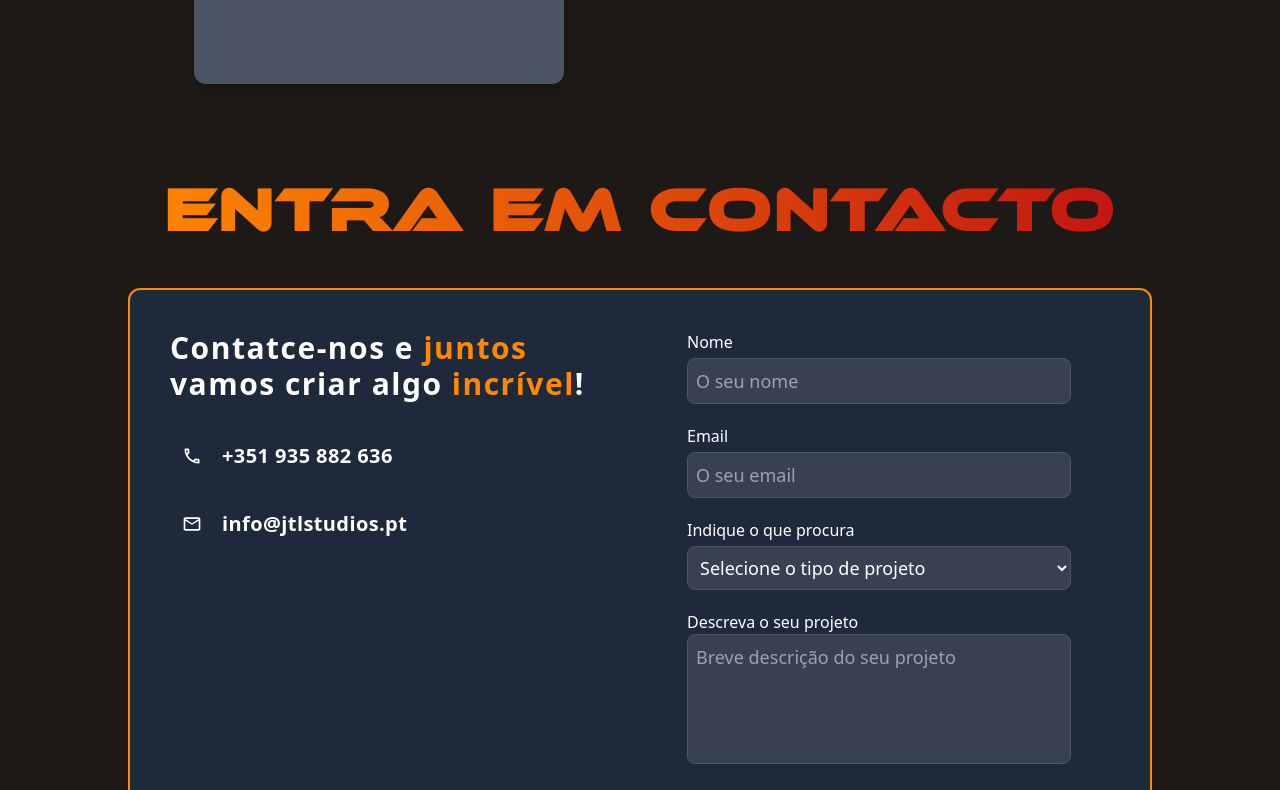
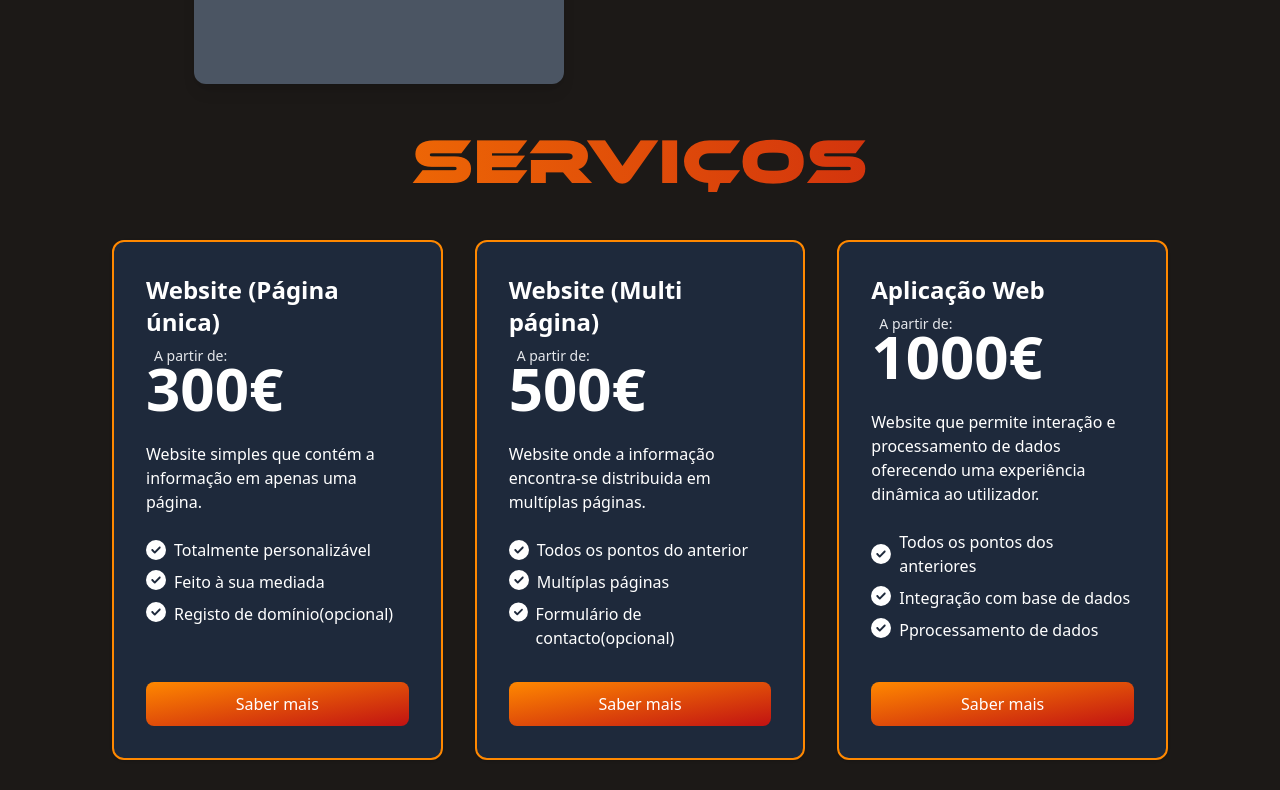
Before and after one commit to joselopes04/jtlstudios, a React (Create React App) app: page /#/ in a window 1280 px wide. Shown: the part 1260-2050 px from the top of the page. Built offline with nearby package versions, Linux system fonts and the light colour scheme.

Commit message:
services page

```diff
--- a/src/components/form.jsx
+++ b/src/components/form.jsx
@@ -36,7 +36,7 @@ const Form = () => {
             <h1 className="my-12 title">Entra em contacto</h1>
             <div className='grid max-w-5xl grid-cols-1 p-10 mb-12 transition-all border-2 gap-x-4 border-brandOrange rounded-xl sm:grid-cols-2 bg-slate-800'>
                 <div>
-                    <h2 className='text-xl font-bold leading-10 tracking-wider text-white sm:text-3xl'>
+                    <h2 className='text-xl font-bold tracking-wider text-white ng-10 sm:text-3xl'>
                         Contatce-nos e <span className='text-brandOrange'>juntos</span> vamos criar algo
                         <span className='text-brandOrange'> incrível</span>!
                     </h2>
@@ -64,17 +64,19 @@ const Form = () => {
                         <label className="mb-1 font-medium text-white ">Indique o que procura</label>
                         <select id="projectType" className="inputField">
                             <option value="" disabled selected>Selecione o tipo de projeto</option>
-                            <option value="website" >Website</option>
-                            <option value="webapp" >Web App</option>
+                            <option value="website" >Website (Página única)</option>
+                            <option value="website" >Website (Multi página)</option>
+                            <option value="Aplicação web" >Aplicação Web</option>
                             <option value="mobileapp" >Mobile App</option>
                             <option value="outro" >Outro</option>
+                            <option value="nãoSei" >Não tenho a certeza</option>
                         </select>
                     </div>
                     <div className="flex flex-col w-full mb-5">
                         <label className="font-medium text-white mb-21">Descreva o seu projeto</label>
                         <textarea id="description" rows="4" className="resize-none inputField" placeholder="Breve descrição do seu projeto"></textarea>
                     </div>
-                    <button onClick={(e) => sendEmail(e)} className="my-2 flex items-center gap-x-3 text-white focus:outline-none font-medium rounded-lg px-5 py-2.5 text-center bg-gradient-to-br orangeToRedGradient hover:opacity-70">
+                    <button onClick={(e) => sendEmail(e)} className="flex items-center button gap-x-3">
                         Enviar mensagem
                         <BsFillSendFill />
                     </button>
--- a/src/index.css
+++ b/src/index.css
@@ -66,3 +66,7 @@
 .inputField{
   @apply w-full p-2 text-lg text-white placeholder-gray-400 bg-gray-700 border border-gray-600 rounded-lg lg:w-96 focus:outline-none;
 }
+
+.button{
+  @apply my-2 text-white focus:outline-none font-medium rounded-lg px-5 py-2.5 text-center bg-gradient-to-br orangeToRedGradient hover:opacity-70;
+}
--- a/src/pages/home.jsx
+++ b/src/pages/home.jsx
@@ -1,6 +1,7 @@
 import React, { useEffect } from 'react';
 import { Link } from 'react-router-dom';
 import Form from '../components/form';
+import { FaCircleCheck } from "react-icons/fa6";
 
 const Home = () => {
 
@@ -11,9 +12,9 @@ const Home = () => {
                     <div className='flex flex-col max-w-2xl'>
                         <h1 className='w-full title'>You dream,</h1>
                         <h1 className='w-full title'>we develop!</h1>
-                        <hr className='h-[2px] my-5 border-none bg-gradient-to-r orangeToRedGradient' />
-                        <p className='text-3xl leading-10 text-center text-white'>Websites profissionais e personalizados para o seu sucesso online.</p>
-                        <a href="/#form"  className="w-64 mx-auto mt-6 text-white focus:outline-none font-medium rounded-lg px-5 py-2.5 text-center bg-gradient-to-br orangeToRedGradient hover:opacity-70">Saber mais</a>
+                        <hr className='h-[1px] my-5 border-none bg-gradient-to-r orangeToRedGradient' />
+                        <p className='text-3xl text-center text-white ng-10'>Websites profissionais e personalizados para o seu sucesso online.</p>
+                        <a href="/#form" className="w-64 mx-auto button">Saber mais</a>
                     </div>
                 </div>
                 <div className='flex justify-center mb-12 xl:w-1/2 xl:mb-0'>
@@ -38,9 +39,101 @@ const Home = () => {
                         Coming soon
                     </h3>
                 </div>
-                <div></div>
             </div>
-            <Form/>
+
+            <div>
+                <h1 className="title">Serviços</h1>
+                <section className="py-12">
+                    <div className="px-4 mx-auto">
+                        <div className="flex flex-wrap items-stretch -mx-4">
+                            <div className="flex w-full mb-8 sm:px-4 md:w-1/2 lg:w-1/3 lg:mb-0">
+                                <div className="flex flex-col max-w-md p-6 mx-auto space-y-6 transition-all border-2 shadow hover:scale-105 border-brandOrange rounded-xl sm:p-8 bg-slate-800">
+                                    <div className="space-y-2">
+                                        <h4 className="text-2xl font-bold text-white">Website (Página única)</h4>
+                                        <div className='flex flex-col'>
+                                            <span className="ml-2 -mb-2 text-sm text-gray-200">A partir de:</span>
+                                            <span className="text-6xl font-bold text-white">300€</span>
+                                        </div>
+                                    </div>
+                                    <p className="mt-3 text-white ">Website simples que contém a informação em apenas uma página.</p>
+                                    <ul className="flex-1 mb-6 text-white">
+                                        <li className="flex items-center mb-2 space-x-2">
+                                            <FaCircleCheck className='text-xl' />
+                                            <span>Totalmente personalizável</span>
+                                        </li>
+                                        <li className="flex mb-2 space-x-2">
+                                            <FaCircleCheck className='text-xl' />
+                                            <span>Feito à sua mediada</span>
+                                        </li>
+                                        <li className="flex mb-2 space-x-2">
+                                            <FaCircleCheck className='text-xl' />
+                                            <span>Registo de domínio(opcional)</span>
+                                        </li>
+                                    </ul>
+                                    <a href="/#form"  className="button">Saber mais</a>
+                                </div>
+                            </div>
+                            <div className="flex w-full mb-8 sm:px-4 md:w-1/2 lg:w-1/3 lg:mb-0">
+                                <div className="flex flex-col max-w-md p-6 mx-auto space-y-6 transition-all border-2 shadow hover:scale-105 border-brandOrange rounded-xl sm:p-8 bg-slate-800">
+                                    <div className="space-y-2">
+                                        <h4 className="text-2xl font-bold text-white">Website (Multi página)</h4>
+                                        <div className='flex flex-col'>
+                                            <span className="ml-2 -mb-2 text-sm text-gray-200">A partir de:</span>
+                                            <span className="text-6xl font-bold text-white">500€</span>
+                                        </div>
+                                    </div>
+                                    <p className="mt-3 text-white ">Website onde a informação encontra-se distribuida em multíplas páginas.</p>
+                                    <ul className="flex-1 mb-6 text-white">
+                                        <li className="flex items-center mb-2 space-x-2">
+                                            <FaCircleCheck className='text-xl' />
+                                            <span>Todos os pontos do anterior</span>
+                                        </li>
+                                        <li className="flex mb-2 space-x-2">
+                                            <FaCircleCheck className='text-xl' />
+                                            <span>Multíplas páginas</span>
+                                        </li>
+                                        <li className="flex mb-2 space-x-2">
+                                            <FaCircleCheck className='text-xl' />
+                                            <span>Formulário de contacto(opcional)</span>
+                                        </li>
+                                    </ul>
+                                    <a href="/#form" className="button">Saber mais</a>
+                                </div>
+                            </div>
+                            <div className="flex w-full mb-8 sm:px-4 md:w-1/2 lg:w-1/3 lg:mb-0">
+                                <div className="flex flex-col max-w-md p-6 mx-auto space-y-6 transition-all border-2 shadow hover:scale-105 border-brandOrange rounded-xl sm:p-8 bg-slate-800">
+                                    <div className="space-y-2">
+                                        <h4 className="text-2xl font-bold text-white">Aplicação Web</h4>
+                                        <div className='flex flex-col'>
+                                            <span className="ml-2 -mb-2 text-sm text-gray-200">A partir de:</span>
+                                            <span className="text-6xl font-bold text-white">1000€</span>
+                                        </div>
+                                    </div>
+
+                                    <p className="mt-3 text-white">Website que permite interação e processamento de dados oferecendo uma experiência dinâmica ao utilizador.</p>
+                                    <ul className="flex-1 mb-6 text-white">
+                                        <li className="flex items-center mb-2 space-x-2">
+                                            <FaCircleCheck className='text-xl' />
+                                            <span>Todos os pontos dos anteriores</span>
+                                        </li>
+                                        <li className="flex mb-2 space-x-2">
+                                            <FaCircleCheck className='text-xl' />
+                                            <span>Integração com base de dados</span>
+                                        </li>
+                                        <li className="flex mb-2 space-x-2">
+                                            <FaCircleCheck className='text-xl' />
+                                            <span>Pprocessamento de dados</span>
+                                        </li>
+                                    </ul>
+                                    <a href="/#form" className="button">Saber mais</a>
+                                </div>
+                            </div>
+
+                        </div>
+                    </div>
+                </section>
+            </div>
+            <Form />
         </main>
     );
 };
```
